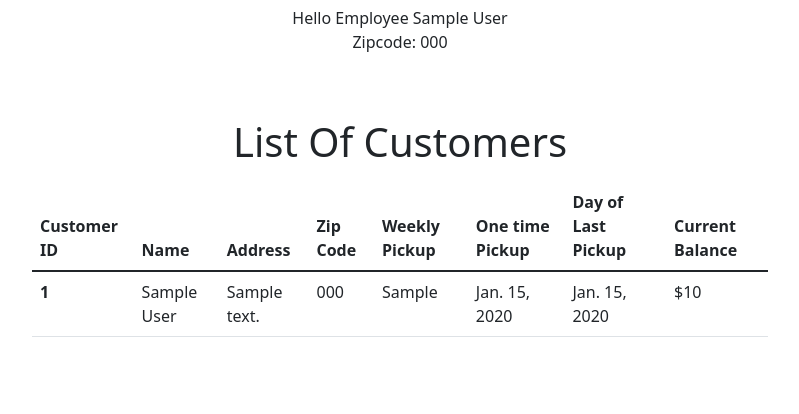
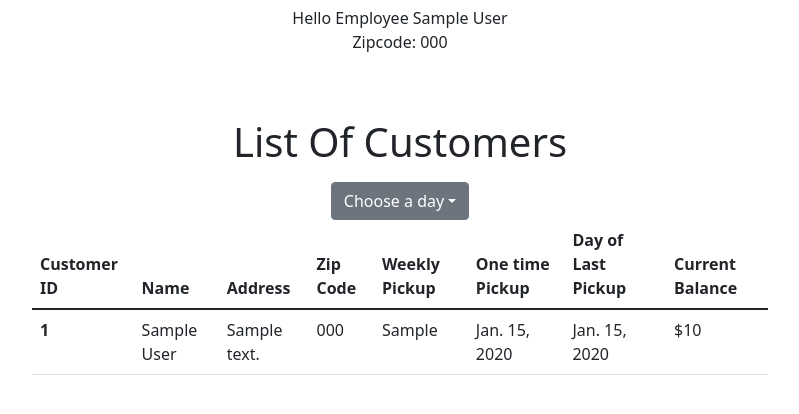
Before and after one commit to yoshuah809/Trash-collector, a Django app: page /employees/all_customers/ in a window 1280 px wide. Shown: the part 154-568 px from the top of the page, without its empty margins (240-1039 px from the left). Run offline with Django 3.2, Linux system fonts and the light colour scheme; a user stored in the database is signed in; tables that the repository leaves empty hold one stand-in row (values such as "Sample post").

Commit message:
Added Dropdown Menu to Filter by selected day

```diff
--- a/trash_collector/employees/templates/employees/all_customers.html
+++ b/trash_collector/employees/templates/employees/all_customers.html
@@ -13,6 +13,21 @@
       <p></p>
       <h1>List Of Customers</h1>
       <p></p>
+
+      <p></p>
+
+      <div class="dropdown">
+        <a class="btn btn-secondary dropdown-toggle" href="#" role="button" id="dropdownMenuLink" data-bs-toggle="dropdown" aria-expanded="false">Choose a day</a>
+
+        <ul class="dropdown-menu" aria-labelledby="dropdownMenuLink">
+          <li><a class="dropdown-item" href="#">-</a></li>
+          <li><a class="dropdown-item" href="#">Monday</a></li>
+          <li><a class="dropdown-item" href="#">Tuesday</a></li>
+          <li><a class="dropdown-item" href="#">Wednesday</a></li>
+          <li><a class="dropdown-item" href="#">Thursday</a></li>
+          <li><a class="dropdown-item" href="#">Friday</a></li>
+        </ul>
+
       <table class="table table-hover">
 
         <thead>
--- a/trash_collector/employees/templates/employees/index.html
+++ b/trash_collector/employees/templates/employees/index.html
@@ -14,6 +14,8 @@
       <p></p>
       <h1>List Of Customers</h1>
       <p></p>
+
+
       <table class="table table-hover">
 
         <thead>
--- a/trash_collector/employees/views.py
+++ b/trash_collector/employees/views.py
@@ -104,4 +104,6 @@ def confirm_pickup(request, customer_id):
         customer_confirm.balance += 20
         customer_confirm.save()
         return render(request, 'employees/index.html', context)
-        #return
+
+def filter_by_day(request, day):
+    pass
--- a/trash_collector/templates/base.html
+++ b/trash_collector/templates/base.html
@@ -3,7 +3,9 @@
 <head>
   <meta charset="utf-8">
   <title>{% block title %}{% endblock %}</title>
-  <link href="https://cdn.jsdelivr.net/npm/bootstrap@5.1.1/dist/css/bootstrap.min.css" rel="stylesheet" integrity="sha384-F3w7mX95PdgyTmZZMECAngseQB83DfGTowi0iMjiWaeVhAn4FJkqJByhZMI3AhiU" crossorigin="anonymous">
+  <link href="https://cdn.jsdelivr.net/npm/bootstrap@5.1.3/dist/css/bootstrap.min.css" rel="stylesheet" integrity="sha384-1BmE4kWBq78iYhFldvKuhfTAU6auU8tT94WrHftjDbrCEXSU1oBoqyl2QvZ6jIW3" crossorigin="anonymous">
+  <script src="https://cdn.jsdelivr.net/npm/bootstrap@5.1.3/dist/js/bootstrap.bundle.min.js" integrity="sha384-ka7Sk0Gln4gmtz2MlQnikT1wXgYsOg+OMhuP+IlRH9sENBO0LRn5q+8nbTov4+1p" crossorigin="anonymous"></script>
+
 </head>
   <body>
   {% if user.is_authenticated %}
```
